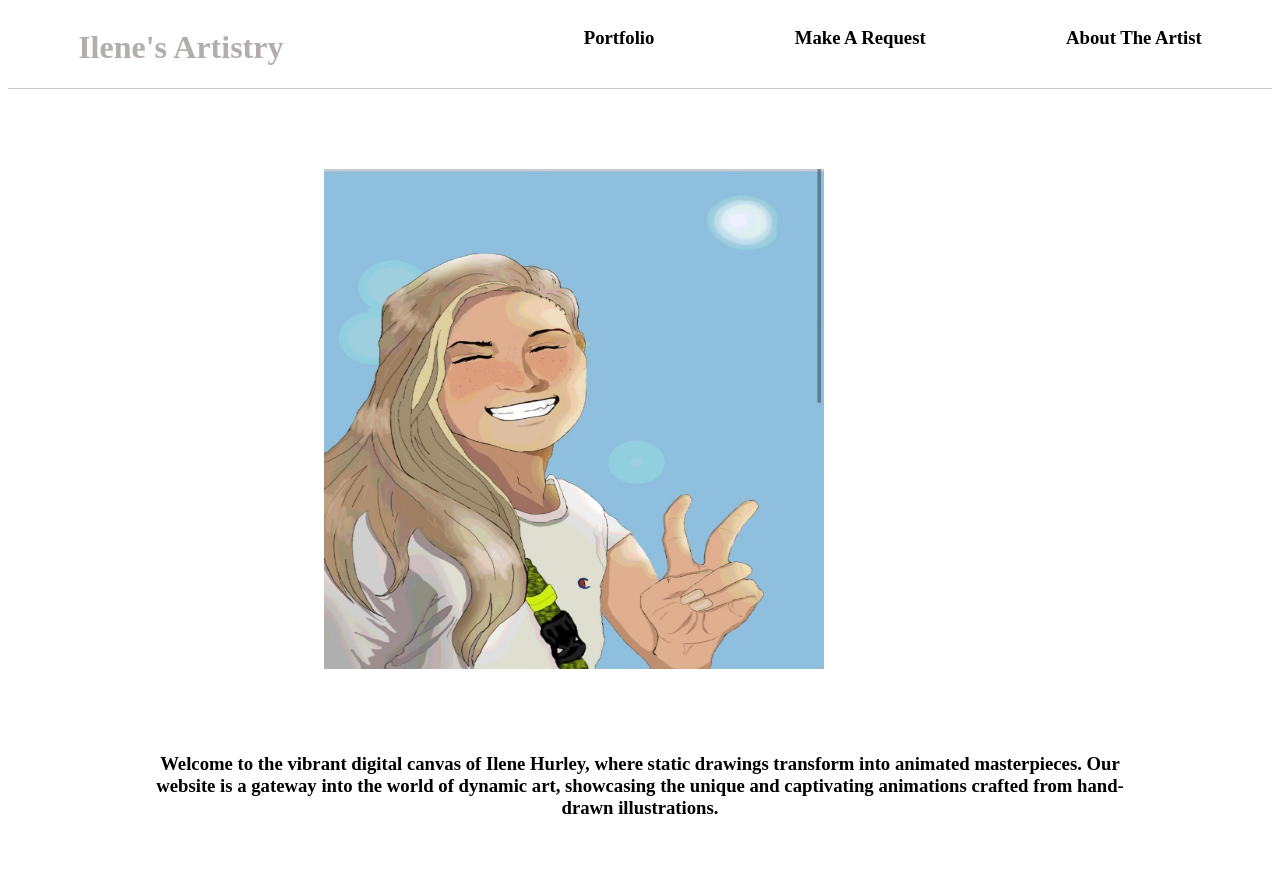
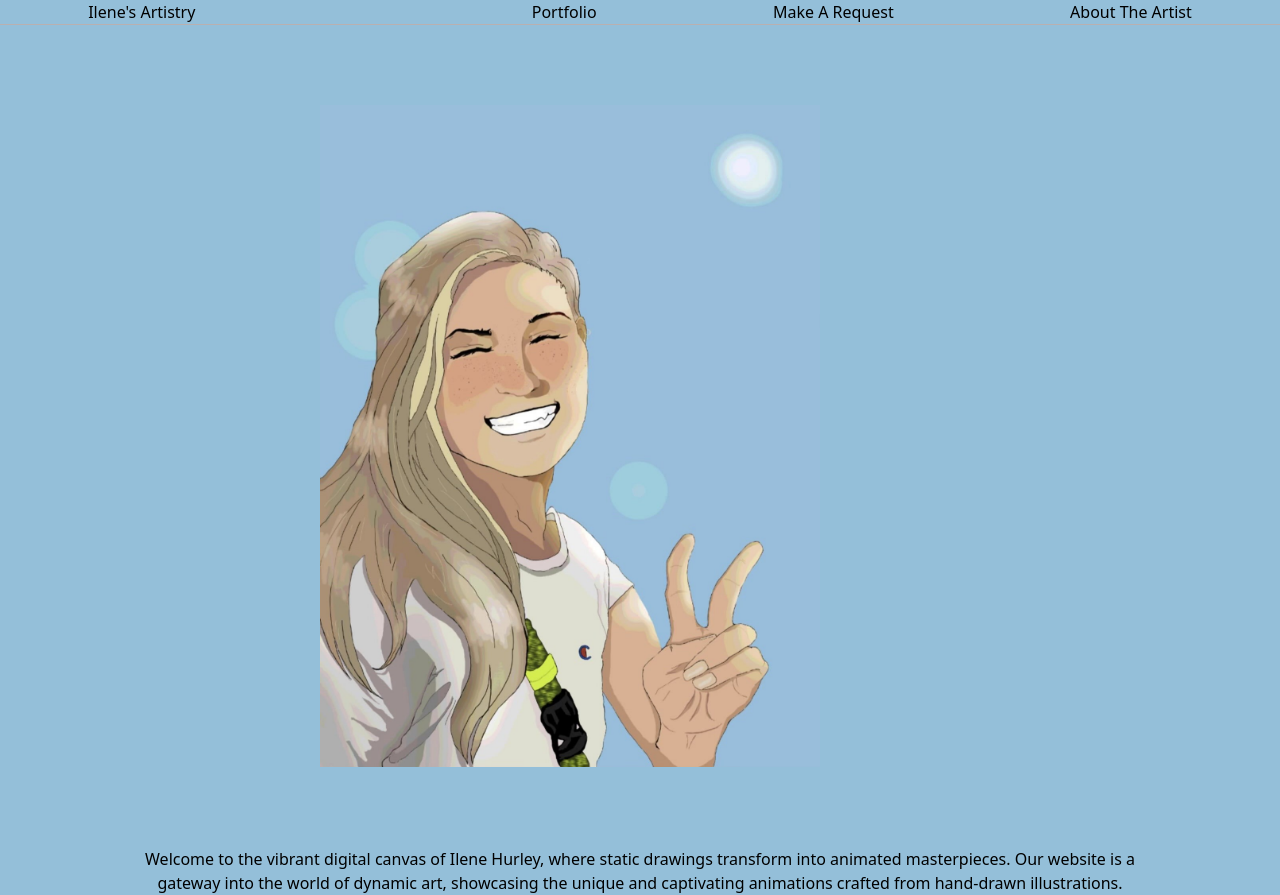
Before and after one commit to timryan10/Ilene-Artistry, a React (Create React App) app: page / in a window 1280 px wide. Before the commit the page ends 838 px from the top, so only its background shows below. Built offline with nearby package versions, Linux system fonts and the light colour scheme.

Commit message:
added modal

```diff
--- a/package.json
+++ b/package.json
@@ -3,6 +3,7 @@
   "version": "0.1.0",
   "private": true,
   "dependencies": {
+    "@headlessui/react": "^2.2.4",
     "@testing-library/dom": "^10.4.0",
     "@testing-library/jest-dom": "^6.6.3",
     "@testing-library/react": "^16.3.0",
@@ -36,5 +37,8 @@
       "last 1 firefox version",
       "last 1 safari version"
     ]
+  },
+  "devDependencies": {
+    "tailwindcss": "^3.4.17"
   }
 }
--- a/src/Header.jsx
+++ b/src/Header.jsx
@@ -1,6 +1,11 @@
 import './index.css';
+import { Description, Dialog, DialogPanel, DialogTitle } from '@headlessui/react';
+import { useState } from 'react';
 
 function Header() {
+
+    let [isOpen, setIsOpen] = useState(false)
+
     return(
         <div id='Header'>
             <div id='logo'>
@@ -10,7 +15,18 @@ function Header() {
                 <h3>Portfolio</h3>
             </div>
             <div>
-                <h3>Make A Request</h3>
+                <button onClick={() => setIsOpen(true)}>Make A Request</button>
+                <Dialog open={isOpen} onClose={() => setIsOpen(false)} className="relative z-50">
+                    <div className='fixed inset-0 flex w-screen items-center justify-center p-4'>
+                        <DialogPanel className="max-w-lg space-y-4 border bg-white p-12">
+                            <DialogTitle className="font-bold">Make A Request</DialogTitle>
+                            <Description>If you would like a personalized drawing, please put in the requested information in the boxes below. Please add images that you would like to use for reference as well.</Description>
+                            <div className='flex gap-4'>
+                                <button onClick={() => setIsOpen(false)}>Cancel</button>
+                            </div>
+                        </DialogPanel>
+                    </div>
+                </Dialog>
             </div>
             <div>
                 <h3>About The Artist</h3>
--- a/src/index.css
+++ b/src/index.css
@@ -1,5 +1,9 @@
+@tailwind base;
+@tailwind components;
+@tailwind utilities;
+
 #Header{
-  border: 1px solid rgba(185, 176, 176, 0.7);
+  border: 1px solid rgb(185, 176, 176);
   border-top: none;
   border-left: none;
   border-right: none;
@@ -9,7 +13,7 @@
 }
 
 #logo{
-  color: rgb(179, 173, 173);
+  color: black;
   margin-right: 10em;
 }
 
@@ -25,3 +29,7 @@
   margin-right: 10%;
   margin-top: 5em;
 }
+
+body{
+  background-color: rgb(148, 191, 217);
+}
--- /dev/null
+++ b/tailwind.config.js
@@ -0,0 +1,10 @@
+/** @type {import('tailwindcss').Config} */
+module.exports = {
+  content: [
+    "./src/**/*.{js,jsx,ts,tsx}"
+  ],
+  theme: {
+    extend: {},
+  },
+  plugins: [],
+}
```
Also changed, not shown: src/imgs/Animated_lene.jpg, 1 other file (tests, documents, lock files or other folders).
